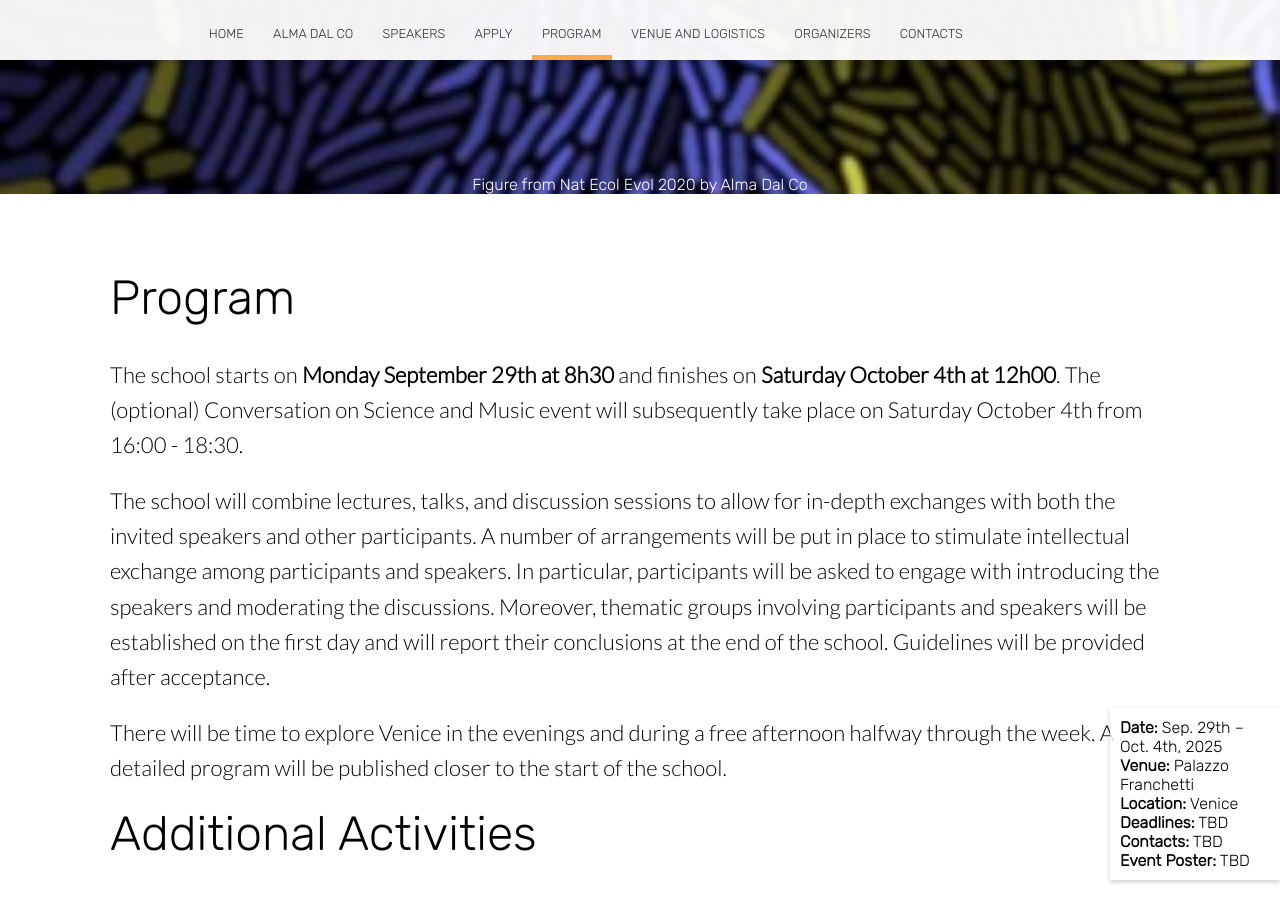
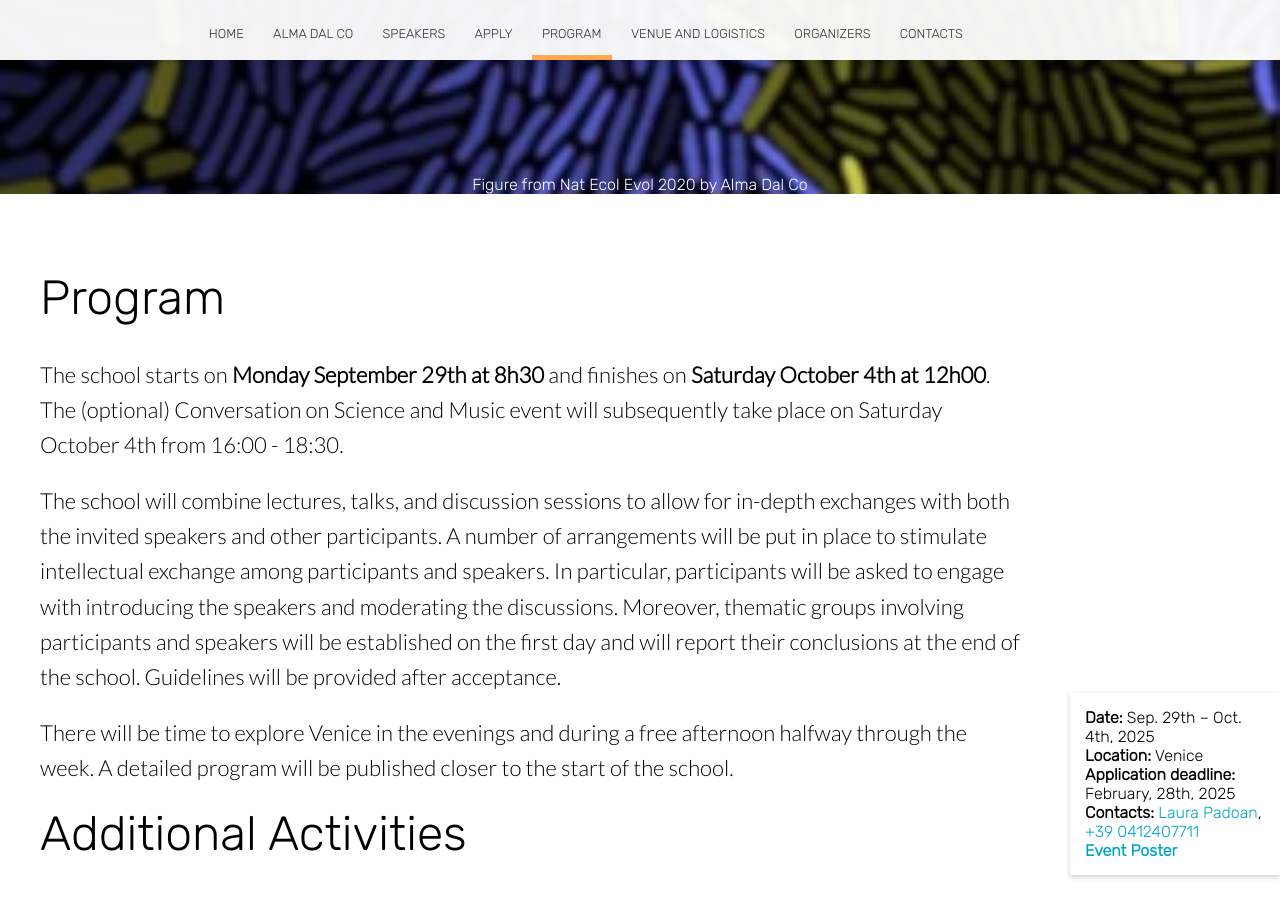
Before and after one commit to almadalcoschool/almadalcoschool.github.io, a Jekyll site: the page built from program.html, in a window 1280 px wide and 900 px high, scrolled down 436 px. Built offline with Jekyll 4.4.1, drawn with Linux system fonts in a browser that asks for light colours; nearby versions of some CDN libraries.

Commit message:
program box

```diff
--- a/program.html
+++ b/program.html
@@ -15,6 +15,10 @@
             margin: 0;
             padding: 0;
             box-sizing: border-box; /* Ensure consistent box sizing */
+        }
+    /* Specific styles */
+    .main-content {
+        margin-right: 220px; /* Adjust this value based on the width of fixed-box plus some extra space */
     }
 
     /* Title styles */
@@ -34,13 +38,14 @@
 
     .fixed-box {
         position: fixed; /* Keep the box fixed */
-            bottom: 20px; /* Distance from the bottom of the page */
+        bottom: 25px; /* Distance from the bottom of the page */
         right: 0; /* Position to the right */
-            width: 170px; /* Box width */
+        width: 210px; /* Box width */
         background-color: rgba(255, 255, 255, 0.8); /* Semi-transparent white background */
-            padding: 10px; /* Inner padding */
+        padding: 15px; /* Inner padding */
         box-shadow: 0 2px 5px rgba(0, 0, 0, 0.2); /* Shadow for the box */
         z-index: 1000; /* Ensure the box is above other content */
+        font-size: 16px;
     }
 
 
@@ -76,7 +81,9 @@
         }
 
     @media (max-width: 768px) {
-
+        .main-content {
+            margin-right: 0; /*  */
+        }
         /* Updates for the hero section */
         .fixed-box {
         display: none; /* Hides the fixed box on mobile */
@@ -127,11 +134,10 @@
 
 <div class="fixed-box">
     <strong>Date:</strong> Sep. 29th – Oct. 4th, 2025<br>
-    <strong>Venue:</strong> Palazzo Franchetti<br>
     <strong>Location:</strong> Venice<br>
-    <strong>Deadlines:</strong> TBD<br>
-    <strong>Contacts:</strong> TBD<br>
-    <strong>Event Poster:</strong> TBD<br>
+    <strong>Application deadline: </strong> February, 28th, 2025<br>
+    <strong>Contacts:</strong> <a href="mailto:laura.padoan@istitutoveneto.it">Laura Padoan</a>,  <a href="tel:+390412407711">+39 0412407711</a><br>
+    <a href="/POSTER.pdf" download="POSTER.pdf"><strong>Event Poster </strong></a><br>
 </div>
 
 <section class="hero" style="background-image: url({% include relative-src.html src=page.image %})">
@@ -153,6 +159,7 @@
 
 <!--<div class="content"> -->
     <section class="info" id="learn-more">
+        <div class="main-content">
         <div class="container flex">
             <div class="text">
                 <h2 class="editable">Program</h2>
@@ -199,6 +206,7 @@
             </p>
         </div>
     </div>
+</div>
 </section>
 
 </body>
```
Lines whose indentation alone changed are shown as unchanged.
